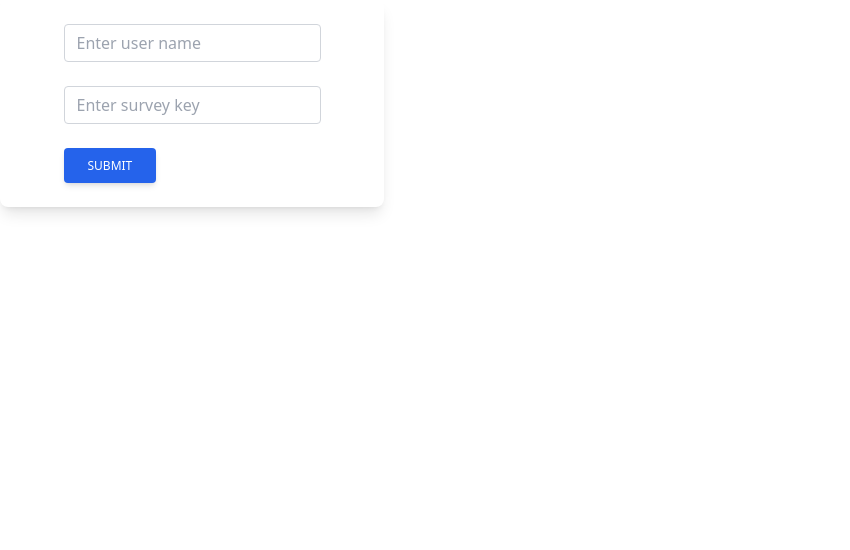
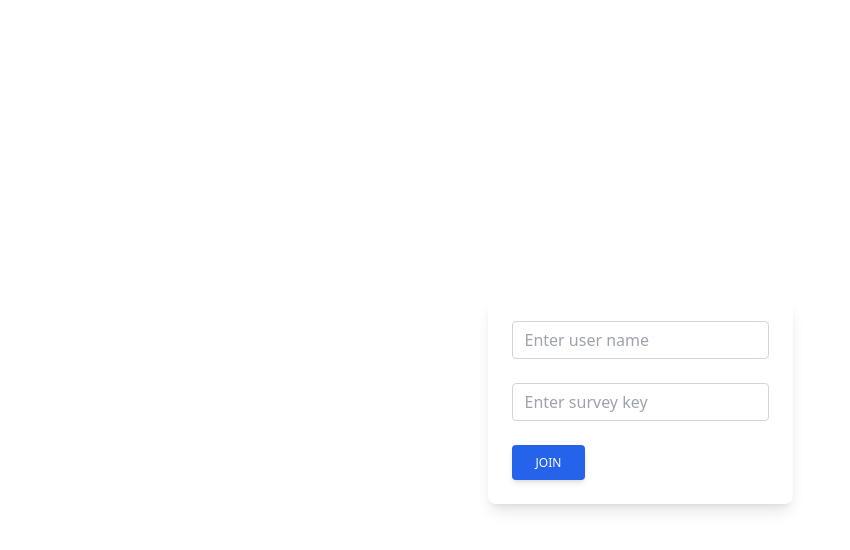
Before and after one commit to ymzEmre/svelte-search-combinator, a Svelte app: page / in a window 1280 px wide. Shown: the top 550 px of the page, without its empty margins (0-850 px from the left). Built offline with nearby package versions, Linux system fonts and the light colour scheme; what tw-elements would draw is missing.

Commit message:
Add routing structure

```diff
--- a/package.json
+++ b/package.json
@@ -23,6 +23,7 @@
   },
   "dependencies": {
     "sirv-cli": "^2.0.0",
+    "svelte-navigator": "^3.1.5",
     "tw-elements": "^1.0.0-alpha12"
   }
 }
--- a/public/index.html
+++ b/public/index.html
@@ -9,10 +9,9 @@
     <link rel="icon" type="image/png" href="/favicon.png" />
     <link rel="stylesheet" href="/global.css" />
     <link rel="stylesheet" href="/build/bundle.css" />
-
     <script defer src="/build/bundle.js"></script>
+    <!-- <script src="./TW-ELEMENTS-PATH/dist/js/index.min.js"></script> -->
   </head>
 
   <body></body>
-  <script src="./TW-ELEMENTS-PATH/dist/js/index.min.js"></script>
 </html>
--- a/src/components/SurveyJoin.svelte
+++ b/src/components/SurveyJoin.svelte
@@ -1,5 +1,15 @@
-<div class="block p-6 rounded-lg shadow-lg bg-white max-w-sm flex justify-center">
-    <form>
+<script>
+import { createEventDispatcher } from 'svelte';
+
+const dispatch = createEventDispatcher();
+
+function surveyJoin() {
+  dispatch('surverJoin');
+}
+</script>
+
+<div class="flex justify-center items-center h-screen">
+  <div class="block p-6 rounded-lg shadow-lg bg-white max-w-sm ">
       <div class="form-group mb-6">
         <input type="text" class="form-control
           block
@@ -36,7 +46,7 @@
           placeholder="Enter survey key">
       </div>
 
-      <button type="submit" class="
+      <button class="
         px-6
         py-2.5
         bg-blue-600
@@ -52,6 +62,8 @@
         active:bg-blue-800 active:shadow-lg
         transition
         duration-150
-        ease-in-out">Submit</button>
-    </form>
+        ease-in-out"
+        on:click="{surveyJoin}"
+        >Join</button>
   </div>
+</div>
--- a/src/components/Surveys.svelte
+++ b/src/components/Surveys.svelte
@@ -0,0 +1,21 @@
+<script>
+
+
+</script>
+
+<div class="flex justify-center">
+    <div>
+      <div class="form-check">
+        <input class="form-check-input appearance-none rounded-full h-4 w-4 border border-gray-300 bg-white checked:bg-blue-600 checked:border-blue-600 focus:outline-none transition duration-200 mt-1 align-top bg-no-repeat bg-center bg-contain float-left mr-2 cursor-pointer" type="radio" name="flexRadioDefault" id="flexRadioDefault1">
+        <label class="form-check-label inline-block text-gray-800 bg-slate-400" for="flexRadioDefault1">
+          Default radios
+        </label>
+      </div>
+      <div class="form-check">
+        <input class="form-check-input appearance-none rounded-full h-4 w-4 border border-gray-300 bg-white checked:bg-blue-600 checked:border-blue-600 focus:outline-none transition duration-200 mt-1 align-top bg-no-repeat bg-center bg-contain float-left mr-2 cursor-pointer" type="radio" name="flexRadioDefault" id="flexRadioDefault2" checked>
+        <label class="form-check-label inline-block text-gray-800 bg-slate-400" for="flexRadioDefault2">
+          Default checked radio
+        </label>
+      </div>
+    </div>
+  </div>
```
Also changed, not shown: 2 other files (tests, documents, lock files or other folders).
